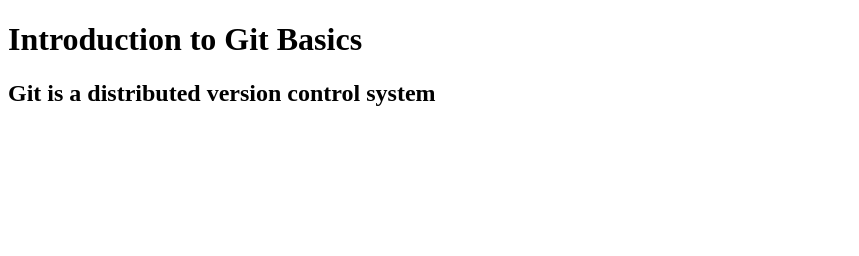
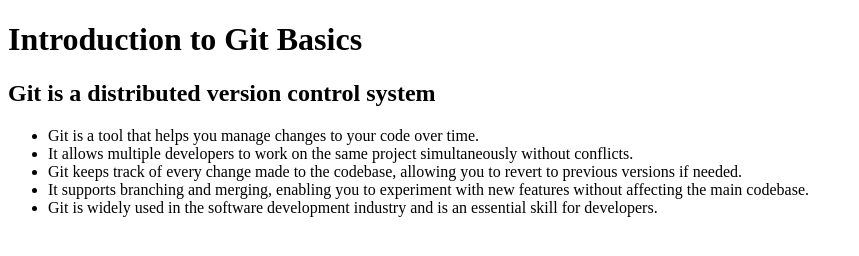
Before and after one commit to sreelikithaa/version-control, a plain HTML site: page index.html in a window 1280 px wide. Shown: the whole page, without its empty margins (0-859 px from the left). Drawn offline with Linux system fonts and the light colour scheme.

Commit message:
feat: added some frontend code

```diff
--- a/index.html
+++ b/index.html
@@ -8,5 +8,12 @@
 <body>
     <h1>Introduction to Git Basics</h1>
     <h2>Git is a distributed version control system</h2>
+    <ul>
+        <li>Git is a tool that helps you manage changes to your code over time.</li>
+        <li>It allows multiple developers to work on the same project simultaneously without conflicts.</li>
+        <li>Git keeps track of every change made to the codebase, allowing you to revert to previous versions if needed.</li>
+        <li>It supports branching and merging, enabling you to experiment with new features without affecting the main codebase.</li>
+        <li>Git is widely used in the software development industry and is an essential skill for developers.</li>
+    </ul>
 </body>
 </html>
```
